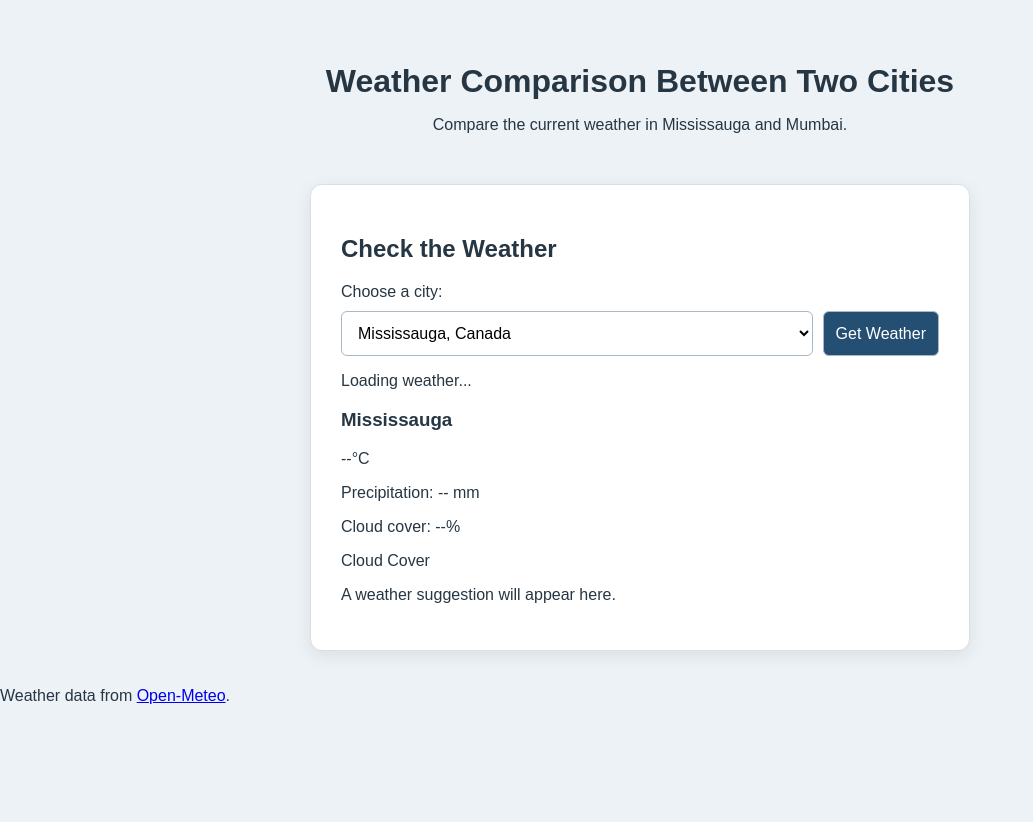
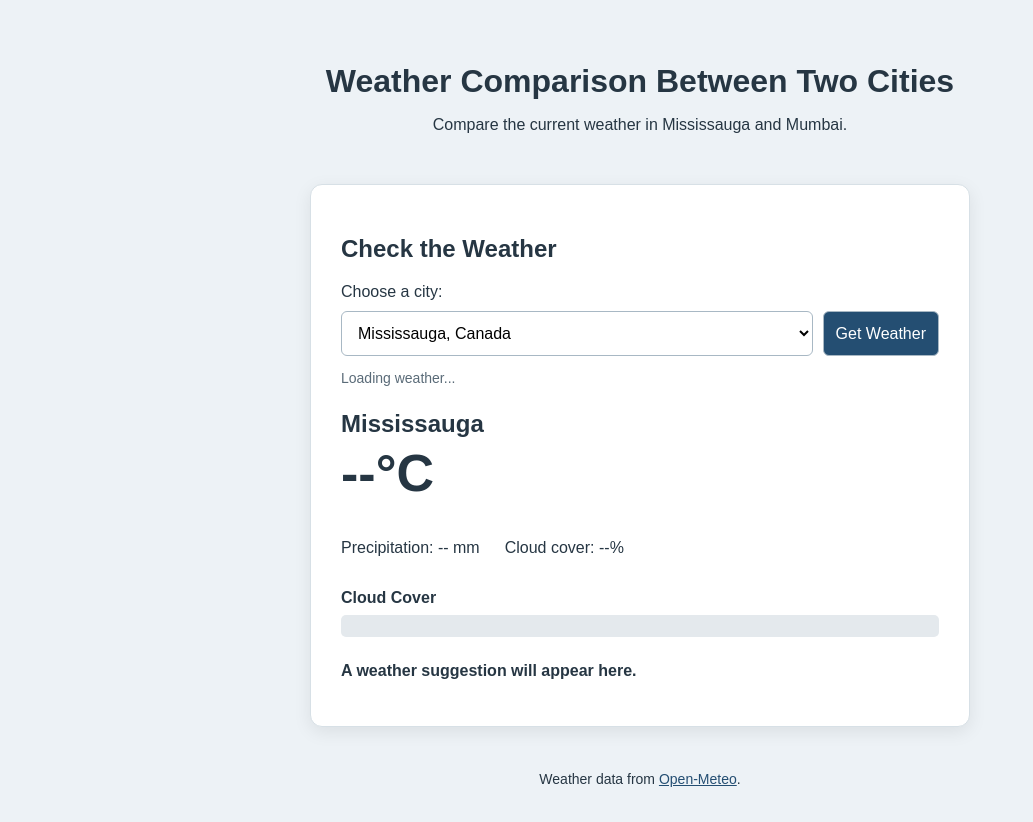
Before and after one commit to madhav182005/CCT360_Lab6_Working_With_API, a plain HTML site: page index.html in a window 1280 px wide. Shown: the whole page, without its empty margins (0-1033 px from the left). Before the commit the page ends 800 px from the top, so only its background shows below. Drawn offline with Linux system fonts and the light colour scheme.

Commit message:
css button, city, temperature, weather details, bar label and tracking, weather and footer styling

```diff
--- a/style.css
+++ b/style.css
@@ -76,3 +76,69 @@ button {
     color: white;
     cursor: pointer;
 }
+
+button:hover {
+    background-color: #173852;
+}
+
+button:disabled {
+    opacity: 0.6;
+    cursor: wait;
+}
+
+#status, #updated-time {
+    color: #5a6b78;
+    font-size: 14px;
+}
+
+#city-name {
+    margin-bottom: 5px;
+    font-size: 24px;
+}
+
+#temperature {
+    margin: 5px 0 20px;
+    font-size: 52px;
+    font-weight: bold;
+}
+
+.weather-details {
+    display: flex;
+    flex-wrap: wrap;
+    gap: 0 25px;
+}
+
+.bar-label {
+    margin-bottom: 8px;
+    font-weight: bold;
+}
+
+.bar-track {
+    width: 100%;
+    height: 22px;
+    background-color: #e4e9ed;
+    border-radius: 5px;
+    overflow: hidden;
+}
+
+#cloud-bar {
+    width: 0%;
+    height: 100%;
+    background-color: #5687af;
+    transition: width 0.4s;
+}
+
+#weather-message {
+    margin-top: 25px;
+    font-weight: bold;
+}
+
+footer {
+    text-align: center;
+    padding: 10px 20px 25px;
+    font-size: 14px;
+}
+
+footer a {
+    color: #244e72;
+}
```
